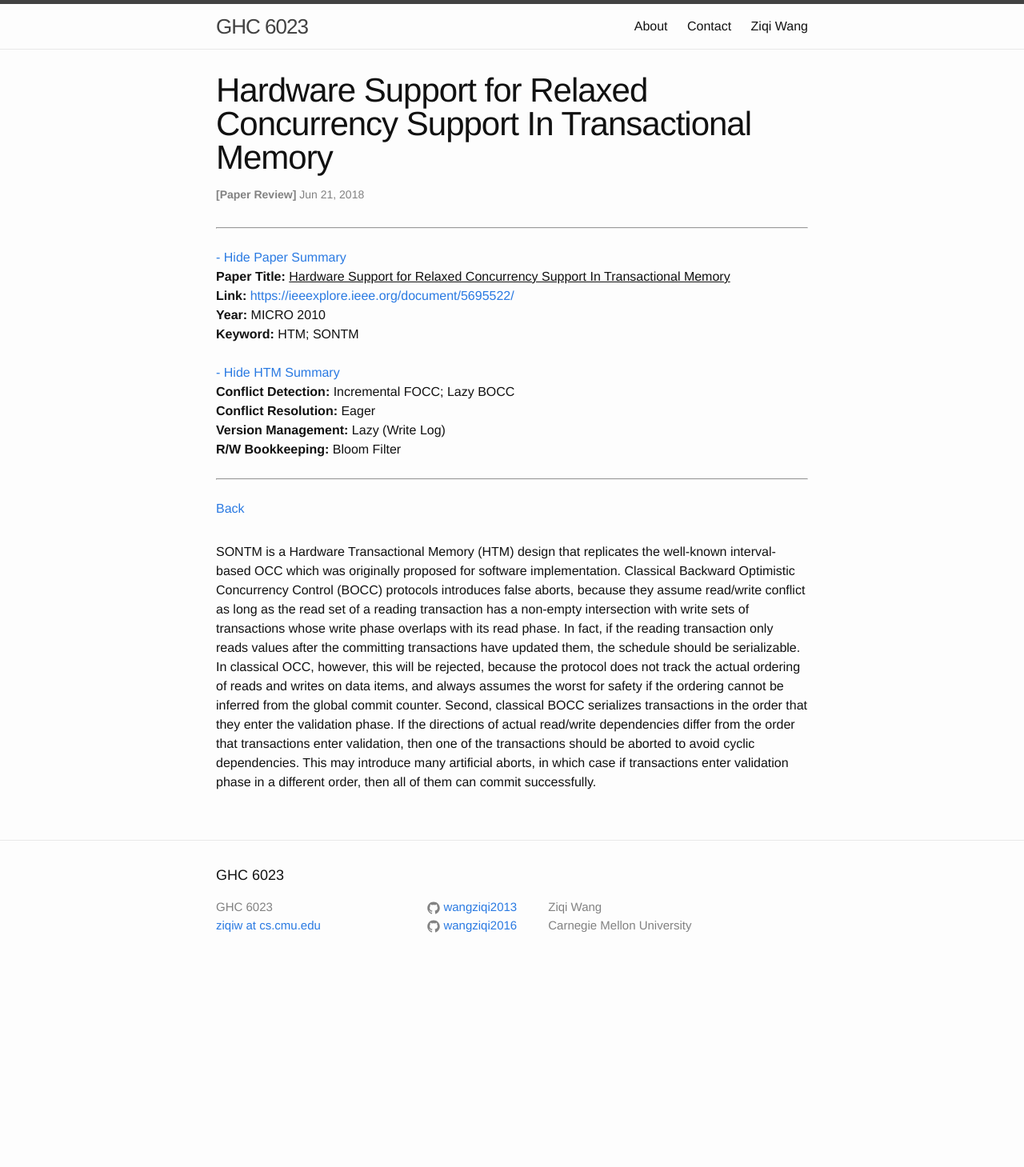
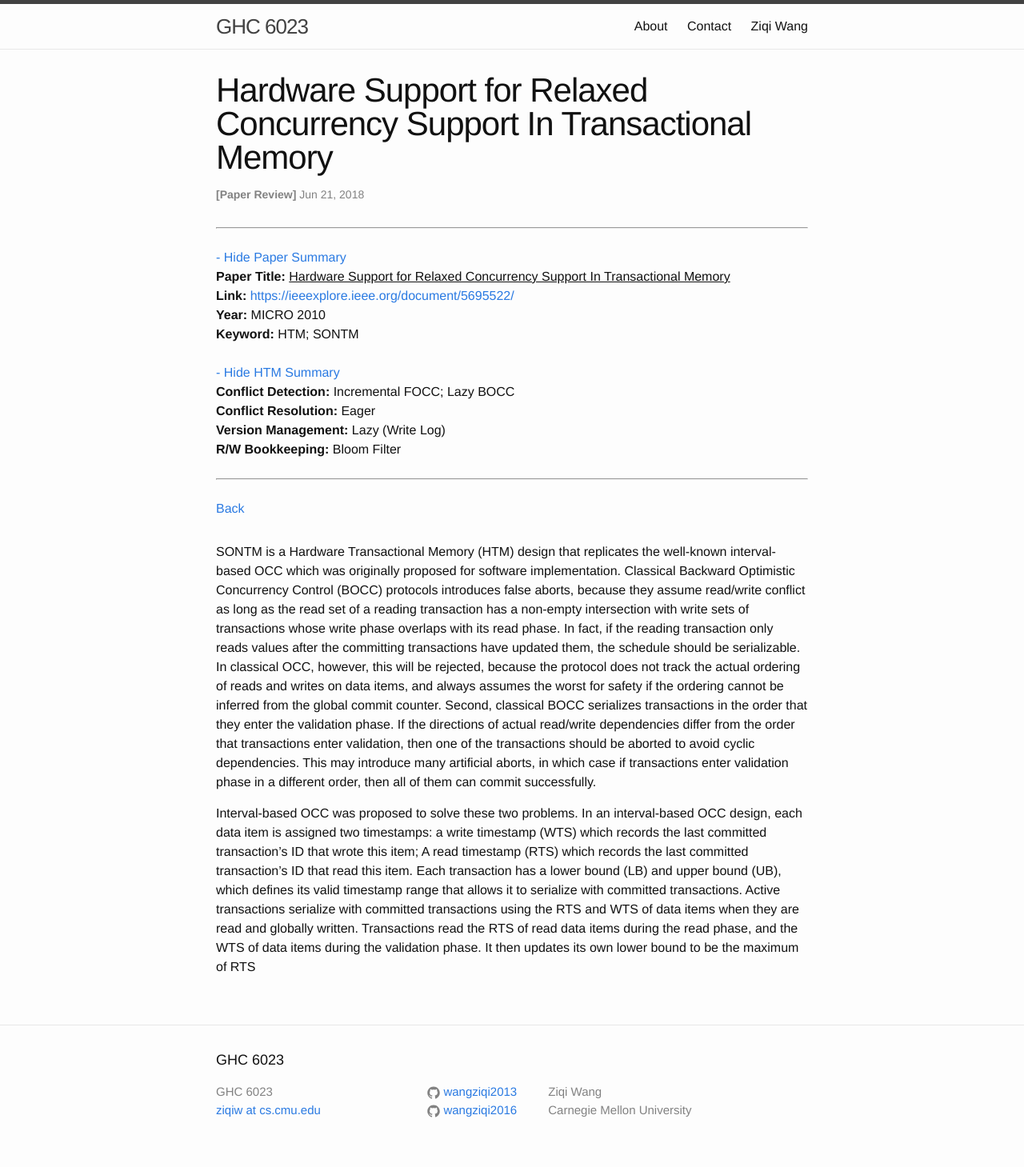
Before and after one commit to wangziqi2013/wangziqi2013.github.io, a Jekyll site: the page built from _posts/2018-06-20-sontm.markdown, in a window 1280 px wide. Shown: the whole page at 80% size. Built offline with Jekyll 4.4.1, drawn with Linux system fonts in a browser that asks for light colours; before the commit the page ends 1228 px from its top, so only the background shows below that.

Commit message:
Working on interval based CC

```diff
--- a/_posts/2018-06-20-sontm.markdown
+++ b/_posts/2018-06-20-sontm.markdown
@@ -26,3 +26,12 @@ phase. If the directions of actual read/write dependencies differ from the order
 validation, then one of the transactions should be aborted to avoid cyclic dependencies. This may introduce
 many artificial aborts, in which case if transactions enter validation phase in a different order, then
 all of them can commit successfully.
+
+Interval-based OCC was proposed to solve these two problems. In an interval-based OCC design, each data item
+is assigned two timestamps: a write timestamp (WTS) which records the last committed transaction's ID that wrote
+this item; A read timestamp (RTS) which records the last committed transaction's ID that read this item.
+Each transaction has a lower bound (LB) and upper bound (UB), which defines its valid timestamp range that
+allows it to serialize with committed transactions. Active transactions serialize with committed transactions
+using the RTS and WTS of data items when they are read and globally written.
+Transactions read the RTS of read data items during the read phase, and the WTS of data items during the validation
+phase. It then updates its own lower bound to be the maximum of RTS
```
